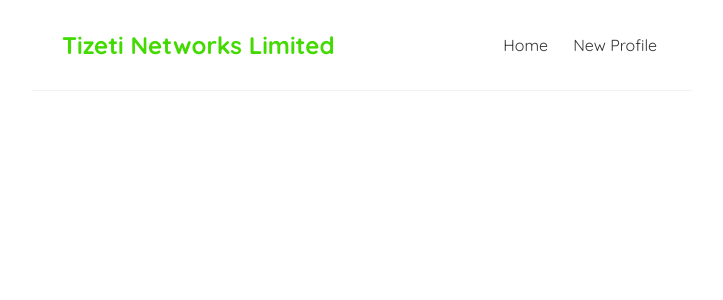
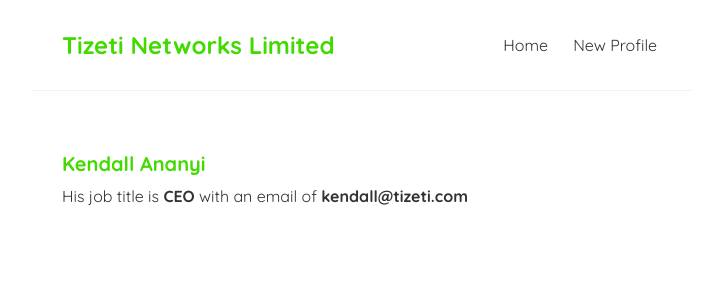
Before and after one commit to dami-akinbi/tizeti-blog, a React (Create React App) app: page /profiles/1 in a window 1280 px wide. Shown: the top 300 px of the page, without its empty margins (278-1001 px from the left). Built offline with nearby package versions, Linux system fonts and the light colour scheme; data requests are answered from the project's data file; the HTML template or start-up script is replaced by a standard one.

Commit message:
some more improvement

```diff
--- a/src/App.js
+++ b/src/App.js
@@ -2,6 +2,7 @@
 import Home from './Home';
 import { BrowserRouter as Router, Route, Switch } from 'react-router-dom';
 import Create from './Create';
+import ProfileDetails from './ProfileDetails';
 
 function App() {
 
@@ -17,6 +18,9 @@
             <Route path="/create">
               <Create />
             </Route>
+            <Route path="/profiles/:id">
+              <ProfileDetails />
+            </Route>
           </Switch>
         </div>
       </div>
--- a/src/Create.js
+++ b/src/Create.js
@@ -1,4 +1,5 @@
 const Create = () => {
+
     return (
         <div className="create">
             <h2>Add a New Profile</h2>
--- a/src/Navbar.js
+++ b/src/Navbar.js
@@ -1,10 +1,12 @@
+import { Link } from 'react-router-dom';
+
 const Navbar = () => {
     return (
         <nav className="navbar">
             <h1>Tizeti Networks Limited</h1>
             <div className="links">
-                <a href="/">Home</a>
-                <a href="/create">New Profile</a>
+                <Link to="/">Home</Link>
+                <Link to="/create">New Profile</Link>
             </div>
         </nav>
     );
--- /dev/null
+++ b/src/ProfileDetails.js
@@ -0,0 +1,23 @@
+import { useParams } from "react-router";
+import useFetch from "./useFetch";
+
+const ProfileDetails = () => {
+    const { id } = useParams();
+    const { data: profile, error, isPending } = useFetch('http://localhost:8000/profiles/' + id);
+
+    return (
+        <div className="profile-details">
+            {/* <h2>Profile Details - { id }</h2> */}
+            { isPending && <div>Loading...</div> }
+            { error && <div>{ error }</div> }
+            { profile && (
+                <article>
+                    <h2>{ profile.name }</h2>
+                    <p>{ profile.gender === 'male' ? 'His' : 'Her' } job title is <b>{ profile.title }</b> with an email of <b>{ profile.email }</b></p>
+                </article>
+            ) }
+        </div>
+    );
+}
+
+export default ProfileDetails;
--- a/src/ProfileList.js
+++ b/src/ProfileList.js
@@ -1,3 +1,5 @@
+import { Link } from "react-router-dom";
+
 const ProfileList = ({ profiles, title }) => {
 
     return (
@@ -5,8 +7,10 @@
             <h2>{ title }</h2>
             { profiles.map((profile) => (
                 <div className="profile-preview" key={profile.email}>
-                    <h2>{ profile.name }</h2>
-                    <p>{ profile.title }, Tizeti Networks Limited</p>
+                    <Link to={`/profiles/${profile.id}`}>
+                        <h2>{ profile.name }</h2>
+                        <p>{ profile.title }, Tizeti Networks Limited</p>
+                    </Link>
                 </div>
             )) }
         </div>
--- a/src/index.css
+++ b/src/index.css
@@ -48,3 +48,24 @@
   color: #42da00;
   margin-bottom: 8px;
 }
+.profile-preview a{
+  text-decoration: none;
+}
+
+/* profile details page */
+.profile-details h2 {
+  font-size: 20px;
+  color: #42da00;
+  margin-bottom: 10px;
+}
+.profile-details div {
+  margin: 20px 0;
+}
+/* .profile-details button {
+  background: #42da00;
+  color: #fafafa;
+  border: 0;
+  padding: 8px;
+  border-radius: 8px;
+  cursor: pointer;
+} */
--- a/src/useFetch.js
+++ b/src/useFetch.js
@@ -6,8 +6,9 @@
     const [error, setError] = useState(null);
 
     useEffect(() => {
+        const abortCont = new AbortController();
         setTimeout(() => {
-            fetch(url)
+            fetch(url, { signal: abortCont.signal })
                 .then(res => {
                     if (!res.ok) {
                         throw Error('could not fetch data for that resource');
@@ -20,10 +21,16 @@
                     setError(null);
                 })
                 .catch(err => {
-                    setIsPending(false);
-                    setError(err.message);
+                    if (err.name === 'AbortError') {
+                        console.log('fetch aborted');
+                    } else {
+                        setIsPending(false);
+                        setError(err.message);
+                    }
                 });
         }, 500);
+
+        return () => abortCont.abort();
     }, [url]);
 
     return { data, isPending, error };
```
